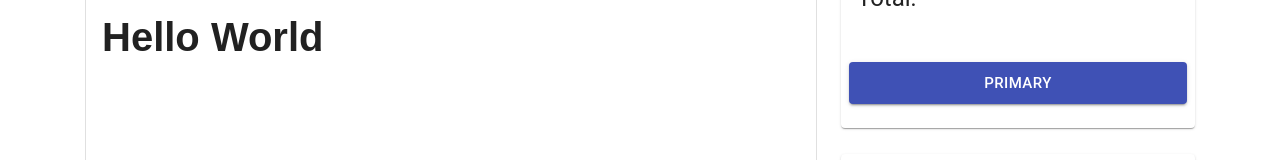
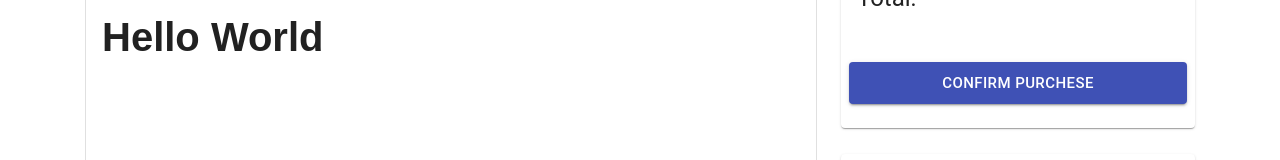
Before and after one commit to thePROZACH25/Retail_POS, a React (Create React App) app in the folder client/: page /pos in a window 1280 px wide. Shown: the part 205-365 px from the top of the page. Built offline with nearby package versions, Linux system fonts and the light colour scheme; no server answers; a web font is replaced by a local one.

Commit message:
changed text on total buttom

```diff
--- a/client/src/components/TotalCard.js
+++ b/client/src/components/TotalCard.js
@@ -52,7 +52,7 @@ function TotalCard() {
           size="large"
           style={{ position: "relative", bottom: "-10px", width: "100%" }}
         >
-          Primary
+          Confirm Purchese
         </Button>
       </CardActions>
     </Card>
```
